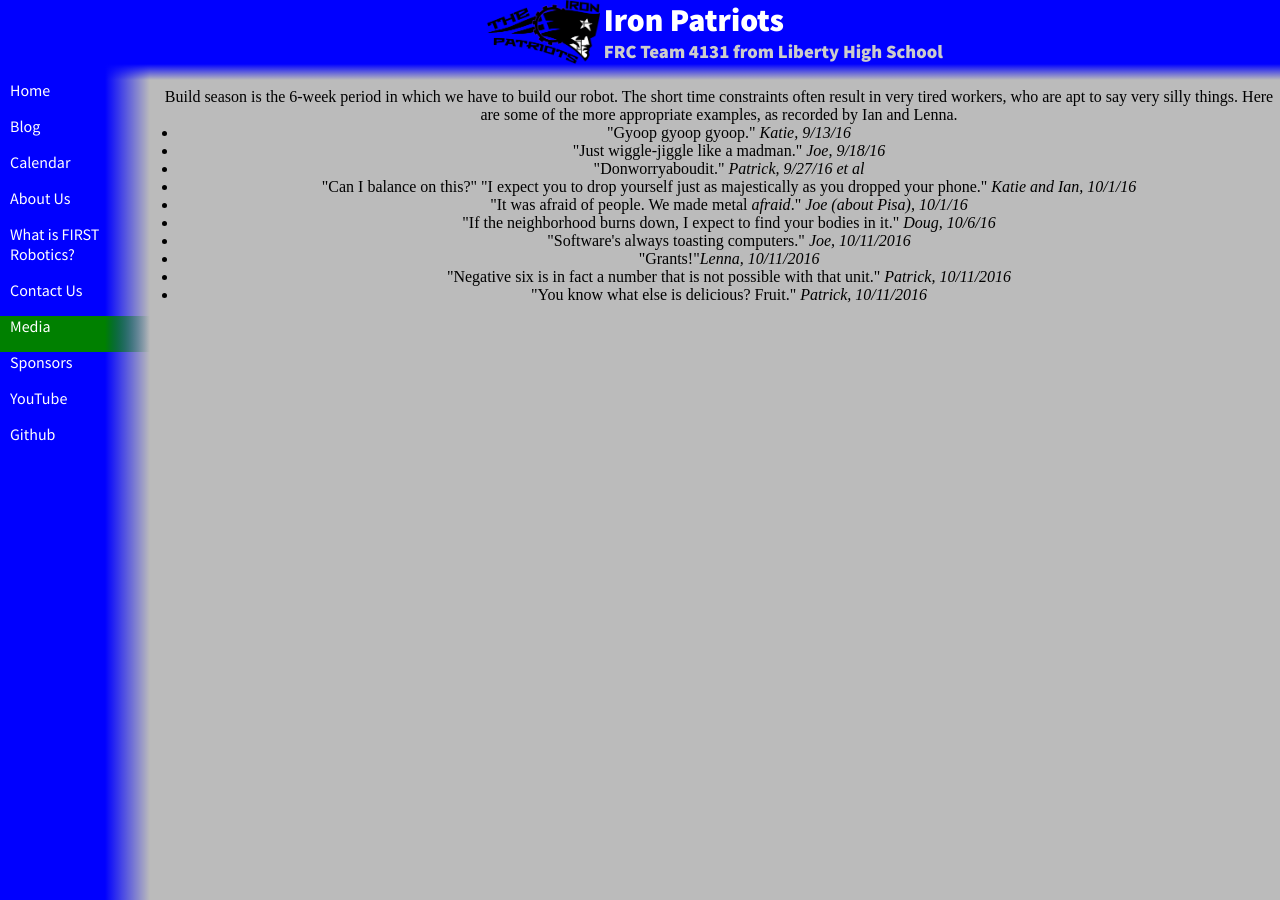
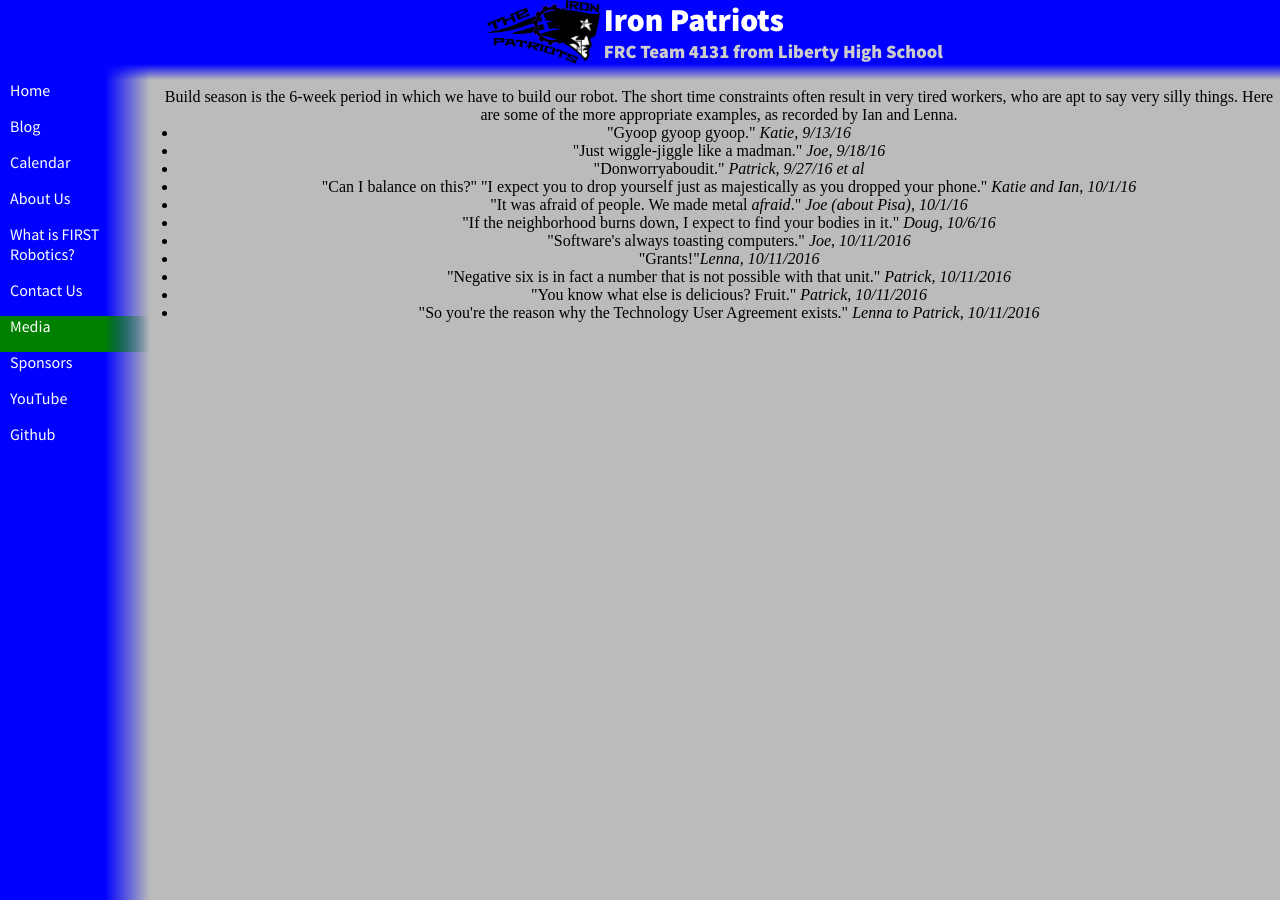
Before and after one commit to katiebugmoon/FRC4131.github.io, a Jekyll site: the page built from media/2017/quotes.html, in a window 1280 px wide. Built offline with Jekyll 4.4.1, drawn with Linux system fonts in a browser that asks for light colours; nearby versions of some CDN libraries.

Commit message:
Update quotes.html

```diff
--- a/media/2017/quotes.html
+++ b/media/2017/quotes.html
@@ -14,4 +14,5 @@ title: Build Season 2017 Quotes
 	<li>"Grants!"<i>Lenna, 10/11/2016</i></li>
 	<li>"Negative six is in fact a number that is not possible with that unit." <i>Patrick, 10/11/2016</i></li>
 	<li>"You know what else is delicious? Fruit." <i>Patrick, 10/11/2016</i></li>
+	<li>"So you're the reason why the Technology User Agreement exists." <i>Lenna to Patrick, 10/11/2016</i></li>
 </ul><center>
```
